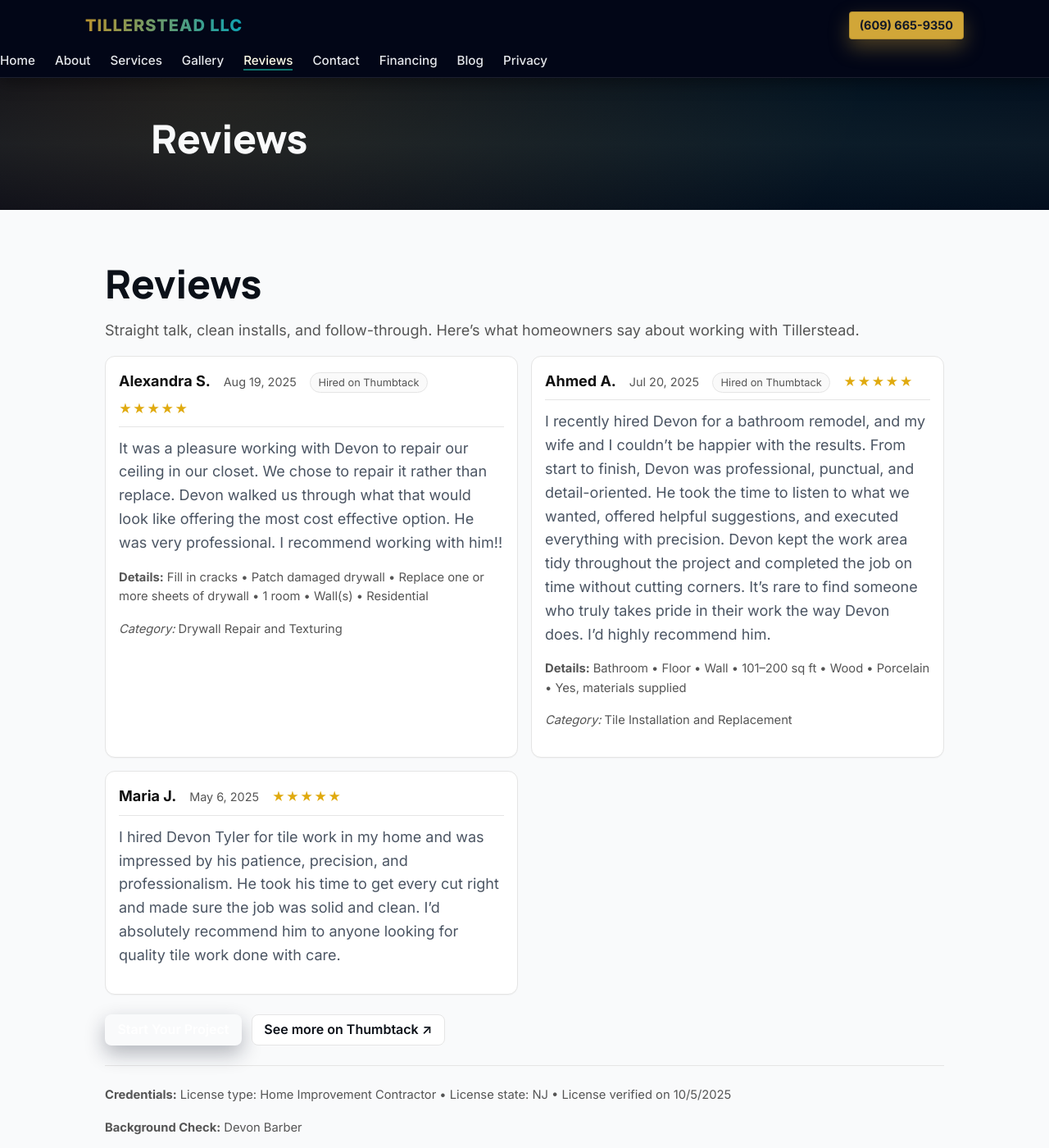
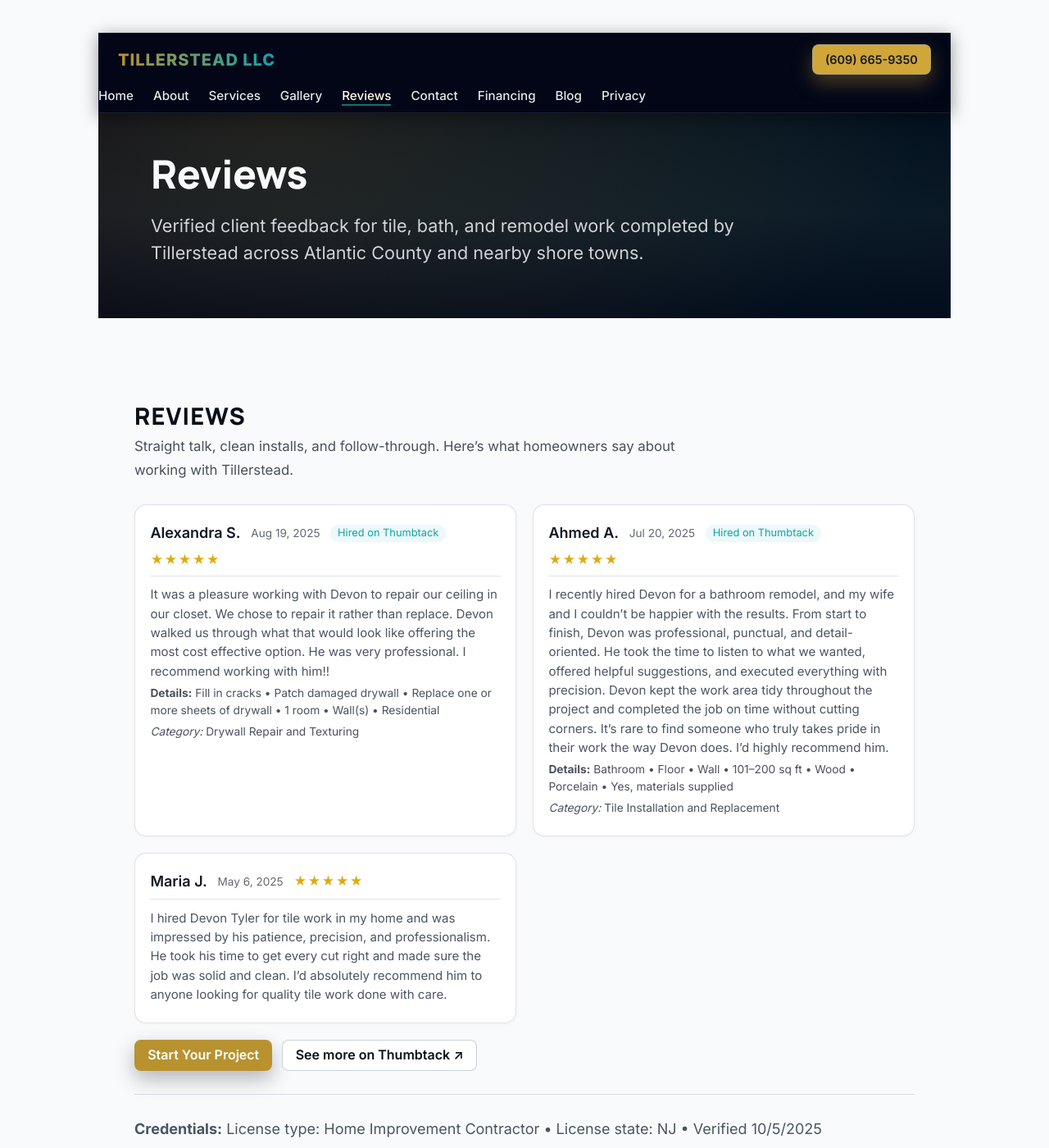
Before and after one commit to XTX33/Tillerstead-site, a Jekyll site: the page built from pages/reviews.html, in a window 1280 px wide and 1400 px high. Shown: the whole window at 82% size. Built offline with Jekyll 4.4.1, drawn with Linux system fonts in a browser that asks for light colours.

Commit message:
Update reviews.html

```diff
--- a/pages/reviews.html
+++ b/pages/reviews.html
@@ -2,78 +2,143 @@
 layout: default
 title: Reviews
 permalink: /reviews/
+description: Verified client feedback for tile, bath, and remodel work completed by Tillerstead across Atlantic County and nearby shore towns.
+body_class: page-reviews
 ---
 
-<!-- Page-scoped styles (boxed to #reviews-page only) -->
 <style>
-  /* local design tokens, with fallbacks in case site vars don't exist */
-  #reviews-page {
-    --bg: var(--surface-0, #fff);
-    --bg-soft: var(--surface-1, #fafafa);
-    --text: var(--text-1, #111);
-    --muted: var(--text-2, #555);
-    --line: var(--line-1, #e5e5e5);
-    --accent: var(--accent, #0a7cff);
-    color: var(--text);
+  /* ===========
+     Tillerstead – Reviews
+     =========== */
+  .page-reviews {
+    max-width: 1080px;
+    margin: 0 auto;
+    padding: 2.5rem 1.25rem 3rem;
+    color: var(--brand-ink, #111827);
   }
 
-  #reviews-page .lead { font-size: 1.125rem; line-height: 1.6; color: var(--muted); }
-
-  #reviews-page .reviews {
-    display: grid;
-    gap: 1rem;
-    grid-template-columns: 1fr;
-    margin-block: 1rem 1.5rem;
-  }
-  @media (min-width: 720px) {
-    #reviews-page .reviews { grid-template-columns: repeat(2, minmax(0, 1fr)); }
+  .page-reviews header h1 {
+    font-size: 1.8rem;
+    text-transform: uppercase;
+    letter-spacing: 0.04em;
+    margin-bottom: .4rem;
   }
 
-  #reviews-page .review {
-    background: var(--bg);
-    border: 1px solid var(--line);
-    border-radius: 12px;
-    padding: 1rem;
-    box-shadow: 0 1px 0 rgba(0,0,0,.03);
+  .page-reviews header .lead {
+    font-size: 1.05rem;
+    color: rgba(15,23,42,.75);
+    margin-bottom: 1.75rem;
+    line-height: 1.7;
+    max-width: 42rem;
   }
 
-  #reviews-page .review > header {
-    display: flex; flex-wrap: wrap; align-items: baseline; gap: .5rem 1rem;
-    padding-bottom: .5rem; margin-bottom: .75rem; border-bottom: 1px solid var(--line);
+  /* --- Reviews grid --- */
+  .page-reviews .reviews {
+    display: grid;
+    gap: 1.25rem;
+    grid-template-columns: 1fr;
   }
-  #reviews-page .name { font-weight: 700; }
-  #reviews-page time { color: var(--muted); font-size: .9rem; }
-  #reviews-page .pill {
-    font-size: .8rem; line-height: 1.8; padding: 0 .6rem;
-    border: 1px solid var(--line); border-radius: 999px; color: var(--muted); background: var(--bg-soft);
+
+  @media (min-width: 768px) {
+    .page-reviews .reviews {
+      grid-template-columns: repeat(2, minmax(0, 1fr));
+    }
   }
-  #reviews-page .stars { font-size: .95rem; letter-spacing: .08em; color: #e0aa0f; }
 
-  #reviews-page .detail { font-size: .92rem; color: var(--muted); }
+  .review {
+    background: #fff;
+    border: 1px solid rgba(148,163,184,0.3);
+    border-radius: .9rem;
+    padding: 1.25rem 1.15rem 1.1rem;
+    box-shadow: 0 1px 4px rgba(0,0,0,.04);
+    transition: box-shadow .2s ease, transform .2s ease;
+  }
 
-  #reviews-page .cta-row {
-    display: flex; flex-wrap: wrap; gap: .75rem; margin-top: .5rem;
+  .review:hover {
+    transform: translateY(-2px);
+    box-shadow: 0 6px 14px rgba(0,0,0,.06);
   }
-  #reviews-page .btn {
-    display: inline-flex; align-items: center; justify-content: center;
-    padding: .6rem .9rem; border-radius: 8px; border: 1px solid var(--line);
-    text-decoration: none; font-weight: 600;
+
+  .review header {
+    display: flex;
+    flex-wrap: wrap;
+    align-items: center;
+    gap: .4rem .8rem;
+    border-bottom: 1px solid rgba(148,163,184,0.3);
+    padding-bottom: .4rem;
+    margin-bottom: .65rem;
   }
-  #reviews-page .btn-accent {
-    background: var(--accent); color: #fff; border-color: transparent;
+
+  .review .name {
+    font-weight: 600;
+    color: var(--brand-ink, #111827);
   }
-  #reviews-page .btn:hover { filter: brightness(.98); }
-  #reviews-page .btn-accent:hover { filter: brightness(.96); }
+
+  .review time {
+    font-size: .85rem;
+    color: rgba(15,23,42,.65);
+  }
+
+  .review .pill {
+    background: rgba(15,163,177,.08);
+    border-radius: 999px;
+    font-size: .8rem;
+    padding: 0 .55rem;
+    color: var(--brand-emerald, #0fa3b1);
+  }
+
+  .review .stars {
+    font-size: .95rem;
+    letter-spacing: .08em;
+    color: #e0aa0f;
+  }
+
+  .review p {
+    margin: .3rem 0;
+    line-height: 1.55;
+    font-size: .94rem;
+  }
+
+  .review .detail {
+    font-size: .86rem;
+    color: rgba(15,23,42,.75);
+  }
+
+  .page-reviews .cta-row {
+    display: flex;
+    flex-wrap: wrap;
+    gap: .75rem;
+    margin-top: 1.25rem;
+  }
+
+  .page-reviews .btn {
+    display: inline-flex;
+    align-items: center;
+    justify-content: center;
+    padding: .6rem .95rem;
+    border-radius: 8px;
+    font-weight: 600;
+    border: 1px solid rgba(148,163,184,0.5);
+    text-decoration: none;
+  }
+
+  .page-reviews .btn-accent {
+    background: var(--brand-brass, #b8922f);
+    color: #fff;
+    border-color: transparent;
+  }
+
+  .page-reviews .btn:hover { filter: brightness(.97); }
+  .page-reviews .btn-accent:hover { filter: brightness(.93); }
 </style>
 
-<section id="reviews-page" class="container pad" aria-labelledby="reviews-h1">
+<section class="page-reviews" aria-labelledby="reviews-h1">
   <header>
     <h1 id="reviews-h1">Reviews</h1>
     <p class="lead">Straight talk, clean installs, and follow-through. Here’s what homeowners say about working with Tillerstead.</p>
   </header>
 
   <section class="reviews" aria-label="Client reviews">
-    <!-- Alexandra S. -->
     <article class="review">
       <header>
         <div class="name">Alexandra S.</div>
@@ -86,7 +151,6 @@
       <p class="detail"><em>Category:</em> Drywall Repair and Texturing</p>
     </article>
 
-    <!-- Ahmed A. -->
     <article class="review">
       <header>
         <div class="name">Ahmed A.</div>
@@ -99,7 +163,6 @@
       <p class="detail"><em>Category:</em> Tile Installation and Replacement</p>
     </article>
 
-    <!-- Maria J. -->
     <article class="review">
       <header>
         <div class="name">Maria J.</div>
@@ -115,10 +178,10 @@
     <a class="btn" href="https://www.thumbtack.com/nj/absecon/tile/tillerstead-llc/service/547437618353160199" target="_blank" rel="noopener">See more on Thumbtack ↗</a>
   </div>
 
-  <hr style="margin:1.5rem 0;border:0;border-top:1px solid var(--line)">
+  <hr style="margin:1.75rem 0;border:0;border-top:1px solid rgba(148,163,184,0.35);">
 
   <section aria-label="Credentials">
-    <p class="detail"><strong>Credentials:</strong> License type: Home Improvement Contractor • License state: NJ • License verified on 10/5/2025</p>
+    <p class="detail"><strong>Credentials:</strong> License type: Home Improvement Contractor • License state: NJ • Verified 10/5/2025</p>
     <p class="detail"><strong>Background Check:</strong> Devon Barber</p>
   </section>
 </section>
```
